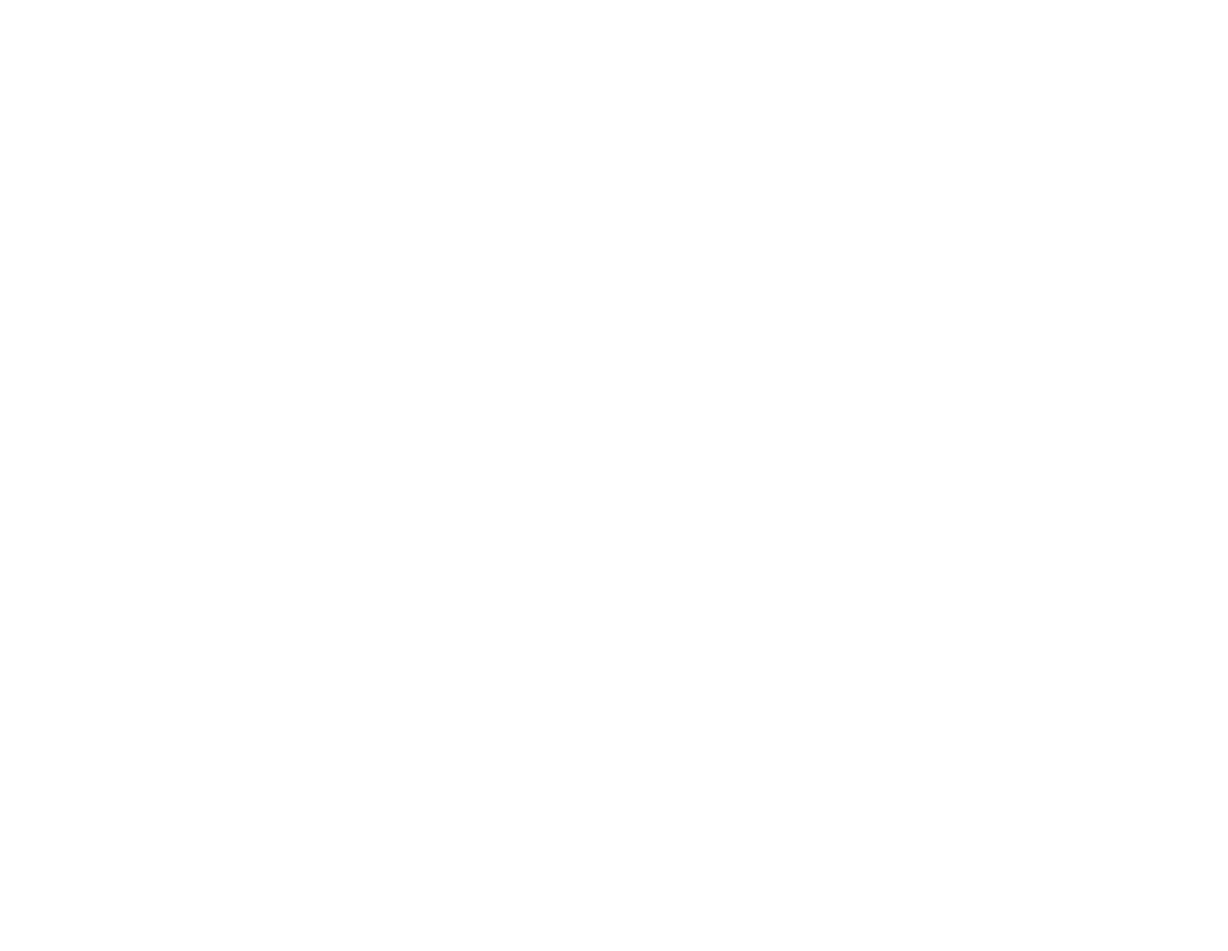
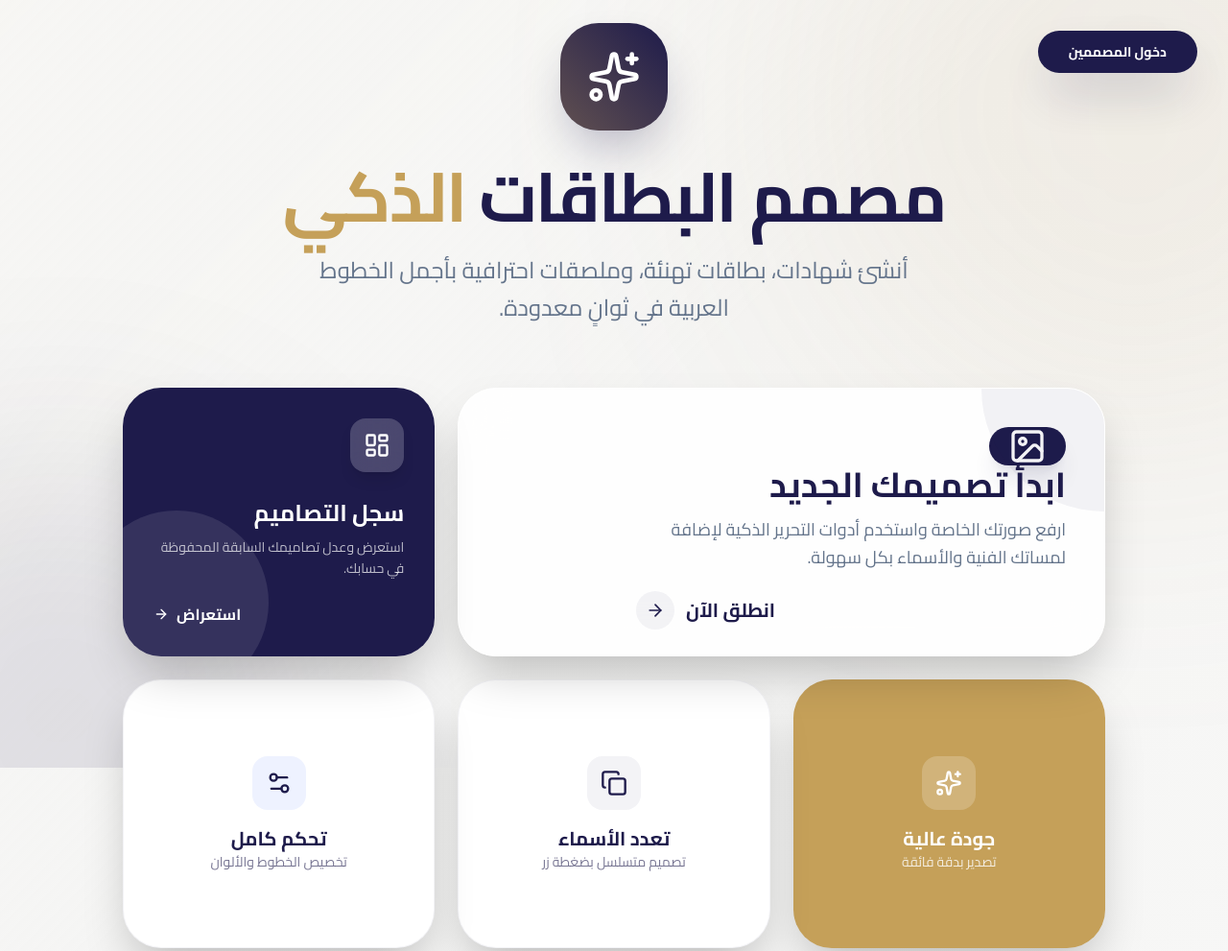
Before and after one commit to rhos14/almusammim, a plain HTML site: page index.html in a window 1280 px wide. Shown: the top 991 px of the page at 96% size. Before the commit the page ends 800 px from the top, so only its background shows below. Drawn offline with Linux system fonts and the light colour scheme; the site is published under a folder, as on GitHub Pages, so addresses that start at the root find nothing; a web font is replaced by a local one.

Commit message:
Update index.html

```diff
--- a/index.html
+++ b/index.html
@@ -5,8 +5,8 @@
   <meta charset="UTF-8" />
   <meta name="viewport" content="width=device-width, initial-scale=1.0" />
   <title>مصمم البطاقات</title>
-  <script type="module" crossorigin src="/assets/index-DbGe20Rj.js"></script>
-  <link rel="stylesheet" crossorigin href="/assets/index-DO1bssQD.css">
+  <script type="module" crossorigin src="./assets/index-DbGe20Rj.js"></script>
+  <link rel="stylesheet" crossorigin href="./assets/index-DO1bssQD.css">
 </head>
 
 <body>
```
